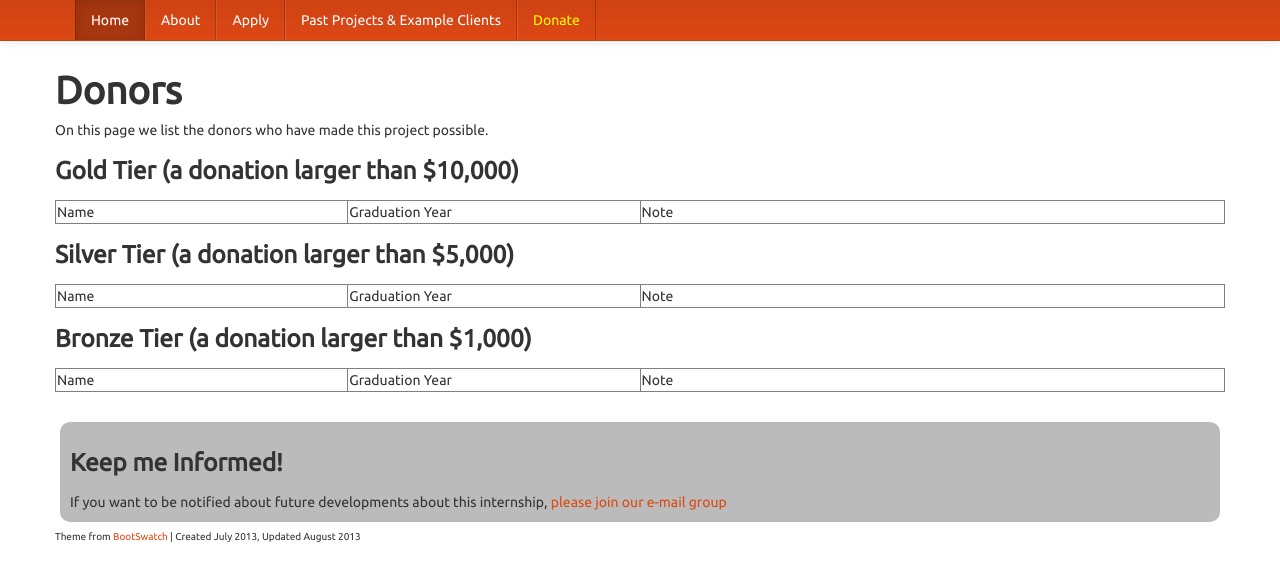
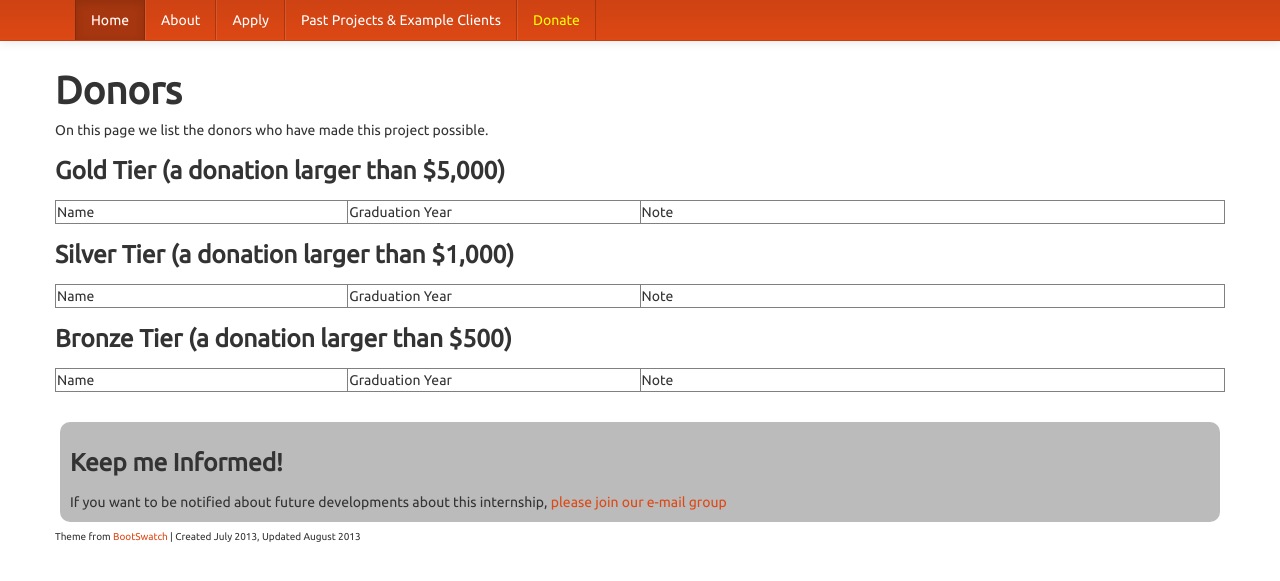
Before and after one commit to evantahler/lbe-internship.com, a Jekyll site: the page built from pages/donors.md, in a window 1280 px wide. Shown: the top 581 px of the page. Built offline with Jekyll 4.4.1, drawn with Linux system fonts in a browser that asks for light colours.

Commit message:
update tiers

```diff
--- a/pages/donors.md
+++ b/pages/donors.md
@@ -7,7 +7,7 @@ title: Donate
 
 On this page we list the donors who have made this project possible.
 
-### Gold Tier (a donation larger than $10,000)
+### Gold Tier (a donation larger than $5,000)
 
 <table width="100%" border="1">
   <thead>
@@ -29,7 +29,7 @@ On this page we list the donors who have made this project possible.
   <tbody></tbody>
 </table>
 
-### Bronze Tier (a donation larger than $1,000)
+### Bronze Tier (a donation larger than $500)
 
 <table width="100%" border="1">
   <thead>
```
Also changed, not shown: other parts of pages/donors.md (+1 -1 lines), pages/donate.md (+6 -1 lines).
